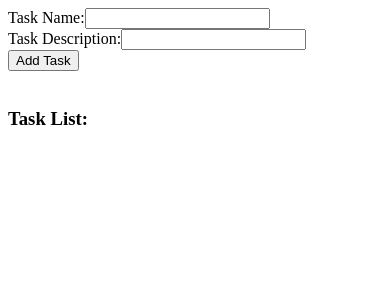
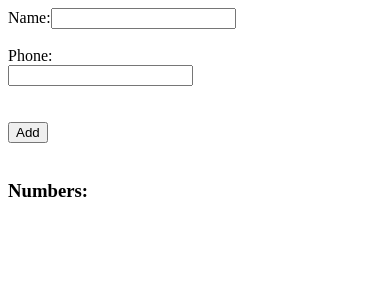
Before and after one commit to gabrielCharibPolls/part1, a React (Create React App) app: page / in a window 390 px wide. Shown: the top 300 px of the page. Built offline with nearby package versions, Linux system fonts and the light colour scheme.

Commit message:
2.8: phonebook

```diff
--- a/src/App.js
+++ b/src/App.js
@@ -5,6 +5,10 @@ const TaskForm = () => {
   const [taskName, setTaskName] = useState('');
   const [taskDescription, setTaskDescription] = useState('');
 
+
+  /////////////////////////////////////////////
+  ////les setteurs
+  /////////////////////////////////////////////
   const handleSubmit = event => {
     event.preventDefault();
     setTasks([...tasks, { taskName, taskDescription }]);
@@ -12,38 +16,78 @@ const TaskForm = () => {
     setTaskDescription('');
   };
 
-  return (
-    <div>
-      <form onSubmit={handleSubmit}>
-        <label>
-          Task Name:
-          <input
+  const DisplayInput= () => {
+    return (
+      <div>
+          <label>
+           Name:
+           </label>
+        <input
             type="text"
             value={taskName}
             onChange={e => setTaskName(e.target.value)}
           />
-        </label>
-        <br />
-        <label>
-          Task Description:
+      </div>
+    )
+    }
+  const DisplayTask= () => {
+    return (
+      <div>
+      <h3>Numbers:</h3>
+      <ul>
+        {tasks.map((task, index) => (
+          <li key={index}>
+            {task.taskName} : {task.taskDescription}
+          </li>
+        ))}
+      </ul>
+      </div>
+    )
+    }
+
+  const DisplayInputPhone= () => {
+    return (
+      <div>
+          <label>
+           Phone:
+          <br />
           <input
             type="text"
             value={taskDescription}
             onChange={e => setTaskDescription(e.target.value)}
           />
         </label>
+      </div>
+    )
+    }
+
+
+    /////////////////////////////////////////////
+    ///compotent qui contient le formulaire
+    ////////////////////////////////////////////
+    const DisplayForms= () => {
+      return (
+        <div>
+          <form onSubmit={handleSubmit}>
+          <DisplayInput />
+          <br />
+        <DisplayInputPhone />
         <br />
-        <button type="submit">Add Task</button>
+        <br />
+        <button type="submit">Add</button>
       </form>
+        </div>
+      )
+      }
+
+
+
+
+  return (
+    <div>
+      <DisplayForms />
       <br />
-      <h3>Task List:</h3>
-      <ul>
-        {tasks.map((task, index) => (
-          <li key={index}>
-            Task Name: {task.taskName} Task Description: {task.taskDescription}
-          </li>
-        ))}
-      </ul>
+      <DisplayTask />
     </div>
   );
 };
```
